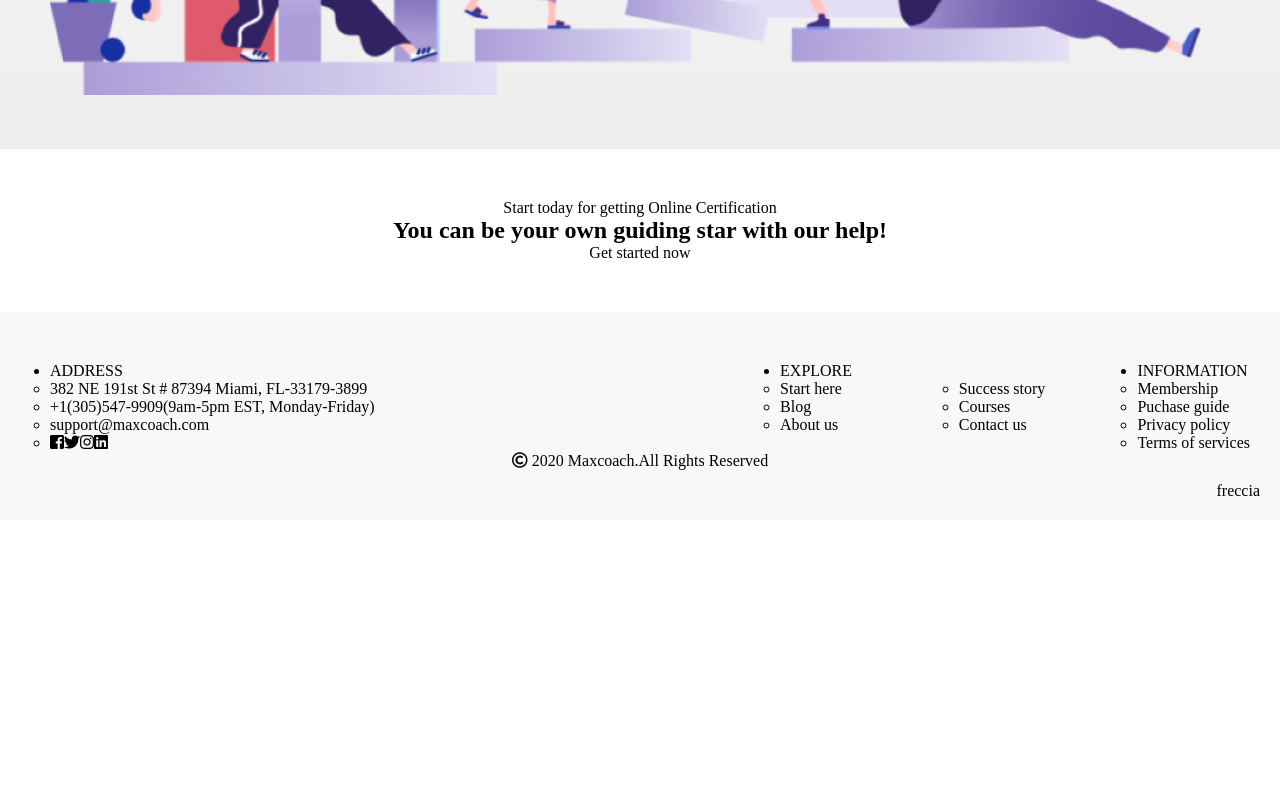
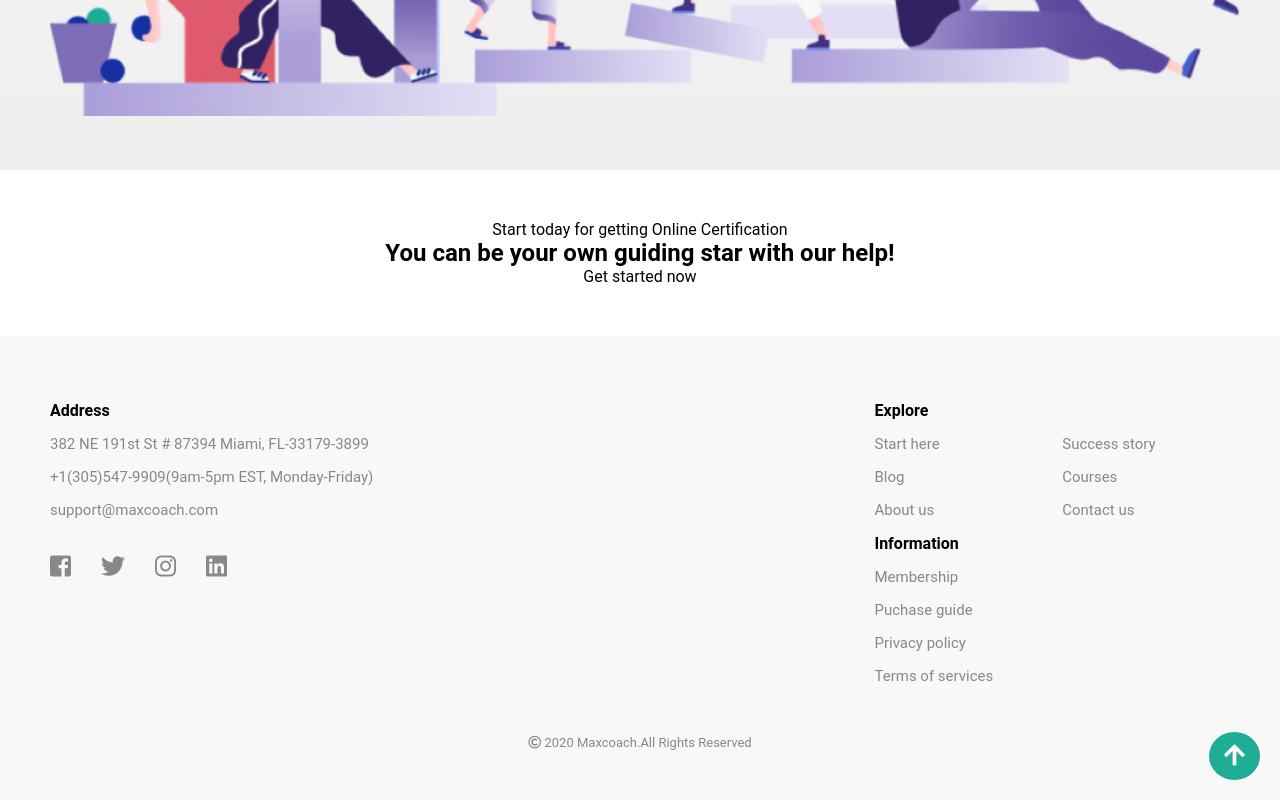
Before and after one commit to ThubeesanKugathas/proj-html-vuejs, a Vue app: page / in a window 1280 px wide. Shown: the part 3962-4762 px from the top of the page. Before the commit the page ends 4482 px from the top, so only its background shows below. Built offline with nearby package versions, Linux system fonts and the light colour scheme.

Commit message:
footerBox styling + add font-family in app.scss

```diff
--- a/src/components/FooterBox.vue
+++ b/src/components/FooterBox.vue
@@ -2,30 +2,46 @@
     <footer>
         <div class="container">
             <ul>
-                <li>ADDRESS
+                <li class="section"><strong>Address</strong>
                     <ul>
                         <li>{{street}}</li>
                         <li>{{number}}</li>
                         <li>{{email}}</li>
                         <li>
-                            <i class="fab fa-facebook-square"></i>
-                            <i class="fab fa-twitter"></i>
-                            <i class="fab fa-instagram"></i>
-                            <i class="fab fa-linkedin"></i>
+                            <a href="#/">
+                                <i class="fab fa-facebook-square"></i>
+                            </a>
+                            <a href="#/">
+                                <i class="fab fa-twitter"></i>
+                            </a>
+                            <a href="#/">
+                                <i class="fab fa-instagram"></i>
+                            </a>
+                            <a href="#/">
+                                <i class="fab fa-linkedin"></i>
+                            </a>
                         </li>
                     </ul>
                 </li>
             </ul>
             <div class="right-side">
                 <ul>
-                    <li>EXPLORE
+                    <li class="section"><strong>Explore</strong>
                         <ul class="explore">
-                            <li v-for="(link, index) in exploreLinks" :key="index">{{link}}</li>
+                            <li v-for="(link, index) in exploreLinks" :key="index">
+                                <a href="#/">
+                                    {{link}}
+                                </a>
+                            </li>
                         </ul>
                     </li>
-                    <li>INFORMATION
+                    <li class="section"><strong>Information</strong>
                         <ul>
-                            <li v-for="(link, index) in informationLinks" :key="index">{{link}}</li>
+                            <li v-for="(link, index) in informationLinks" :key="index">
+                                <a href="#/">
+                                    {{link}}
+                                </a>
+                            </li>
                         </ul>
                     </li>
                 </ul>
@@ -35,7 +51,11 @@
             <i class="far fa-copyright"></i>
             2020 Maxcoach.All Rights Reserved
         </p>
-        <div class="freccia">freccia</div>
+        <div class="freccia">
+            <a href="#">
+                <i class="fas fa-arrow-up"></i>
+            </a>
+        </div>
     </footer>
 </template>
 
--- a/src/style/app.scss
+++ b/src/style/app.scss
@@ -2,4 +2,5 @@
     margin: 0;
     padding: 0;
     box-sizing: border-box;
+    font-family: 'Roboto', sans-serif;
 }
--- a/src/style/footerbox.scss
+++ b/src/style/footerbox.scss
@@ -12,10 +12,40 @@ footer {
         display: flex;
         justify-content: space-between;
 
+        // common style ----------------
+        ul {
+            list-style: none;
+        }
+
+        li {
+            margin-top: 15px;
+        }
+
+
+        .section {
+            ul {
+                li {
+                    color: #888;
+                    font-size: 15px;
+                }
+
+                a {
+                    text-decoration: none;
+                    color: #888;
+
+                    i {
+                        margin-top: 20px;
+                        margin-right: 30px;
+                        font-size: 24px;
+                    }
+                }
+            }
+        }
+
+        // right part of the links ----------------------
         .right-side {
 
             >ul {
-                display: flex;
 
                 .explore {
                     display: flex;
@@ -25,19 +55,37 @@ footer {
                         width: 50%;
                     }
                 }
+
+                a {
+                    text-decoration: none;
+                    color: #888;
+                }
             }
         }
-
     }
 
+    // copyright styling ----------------------
     p {
         text-align: center;
+        color: #888;
+        margin-top: 50px;
+        font-size: 13px;
     }
 
+    // arrow styling ---------------------
     .freccia {
         position: absolute;
         right: 20px;
         bottom: 20px;
         transform: translate(-50% -50%);
+        background-color: $green;
+        padding: 10px 15px;
+        border-radius: 50%;
+
+        a {
+            text-decoration: none;
+            color: #fff;
+            font-size: 24px;
+        }
     }
 }
```
